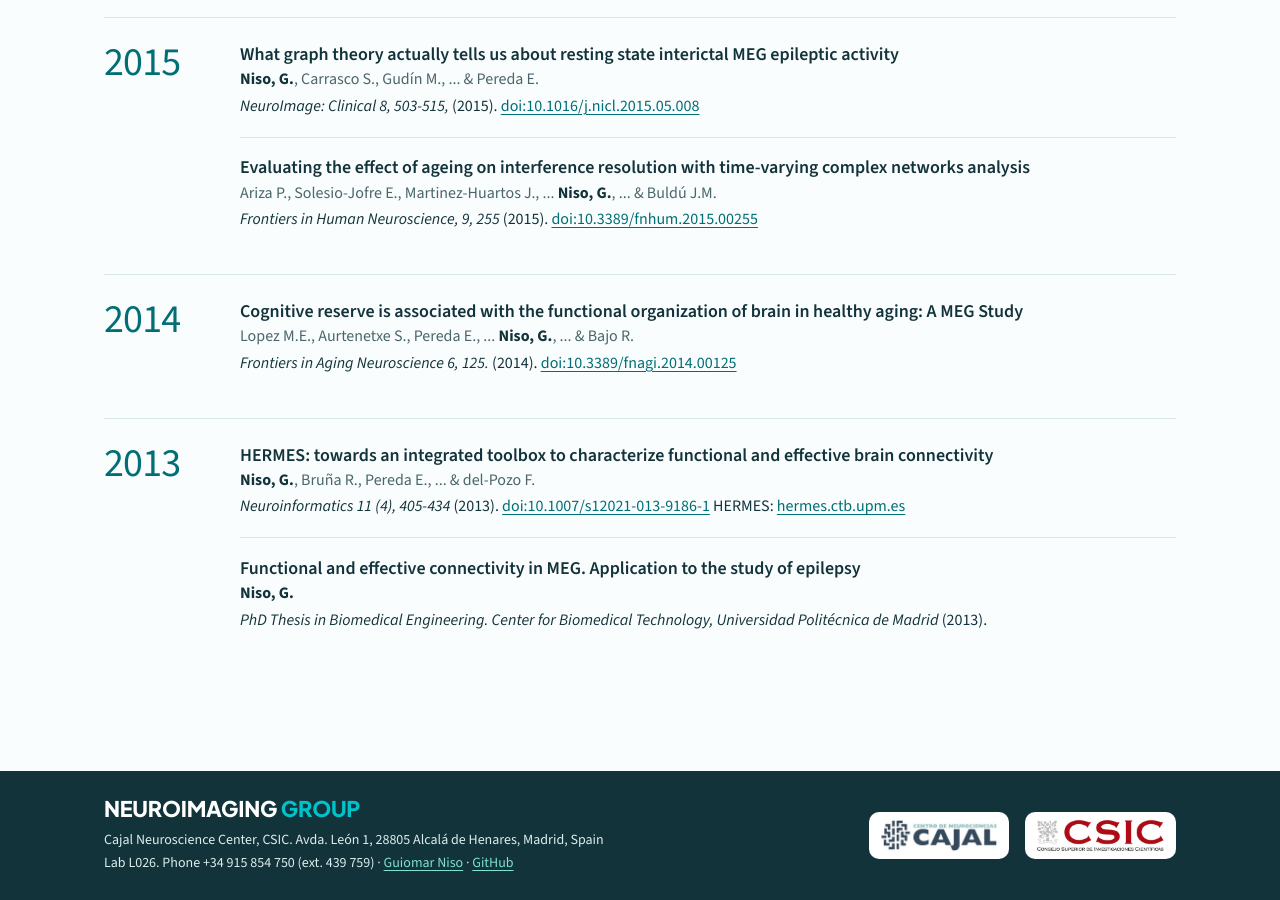
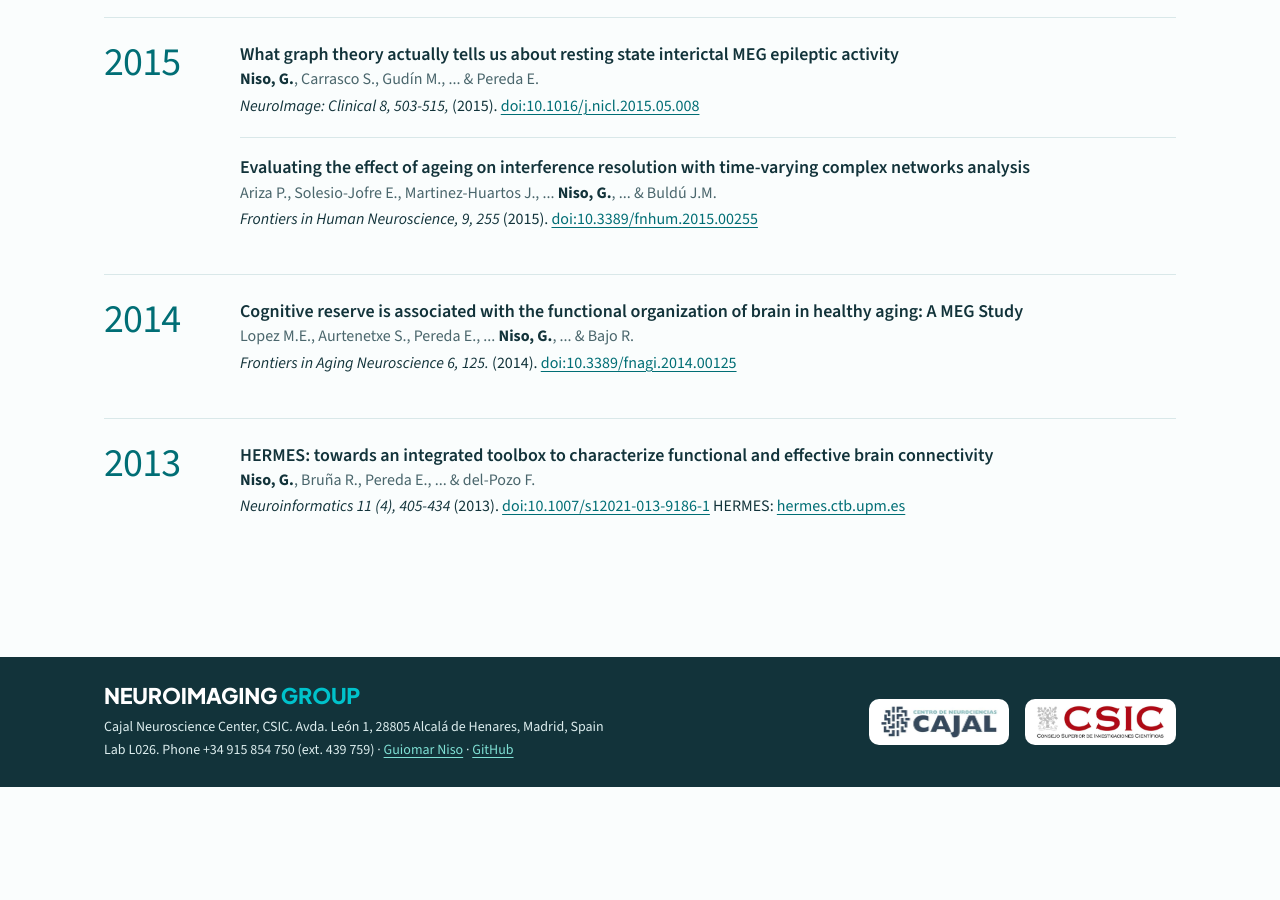
Before and after one commit to cajal-neuroimaging/cajal-neuroimaging.github.io, a Jekyll site: the page built from publications.html, in a window 1280 px wide and 900 px high, scrolled down 4359 px. Built offline with Jekyll 4.4.1, drawn with Linux system fonts in a browser that asks for light colours; after the commit the page ends 5146 px from its top, so only the background shows below that.

Commit message:
Remove PhD thesis from publications; header mark matches favicon
Co-Authored-By: Claude Opus 5.5 <noreply@anthropic.com>
Claude-Session: https://claude.ai/code/session_016qHx7xJtVuA2p8MXZK7uaB

```diff
--- a/_data/publications.yml
+++ b/_data/publications.yml
@@ -207,7 +207,3 @@
   resource:
     name: HERMES
     url: http://hermes.ctb.upm.es
-- authors: Niso, G.
-  year: 2013
-  title: Functional and effective connectivity in MEG. Application to the study of epilepsy
-  venue: PhD Thesis in Biomedical Engineering. Center for Biomedical Technology, Universidad Politécnica de Madrid
```
